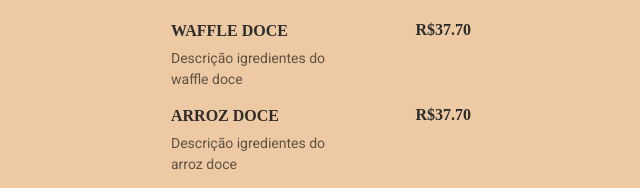
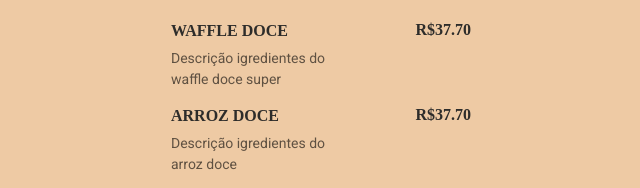
Before and after one commit to btgrimm/Landing-page-cardapio-HTML-CSS, a plain HTML site: page index.html in a window 1280 px wide. Shown: the part 157-345 px from the top of the page, 319-959 px from the left. Drawn offline with Linux system fonts and the light colour scheme.

Commit message:
Atualizado "descritprion"

```diff
--- a/index.html
+++ b/index.html
@@ -114,7 +114,7 @@ li .details {
                     <div class="details">
                         <h3>Waffle Doce</h3>
                         <p class="description"> Descrição igredientes do
-                            waffle doce
+                            waffle doce super
                         </p>
                     </div>
 
```
